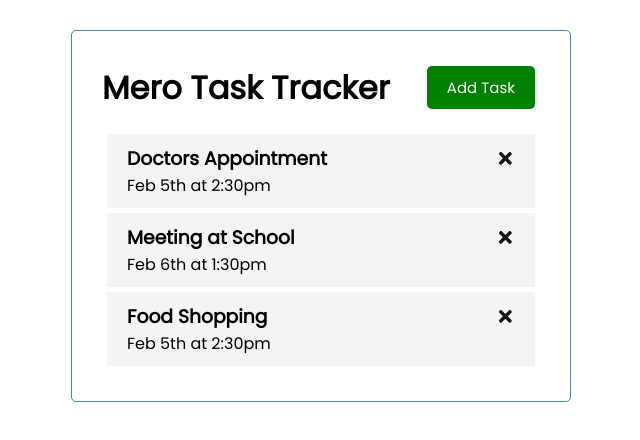
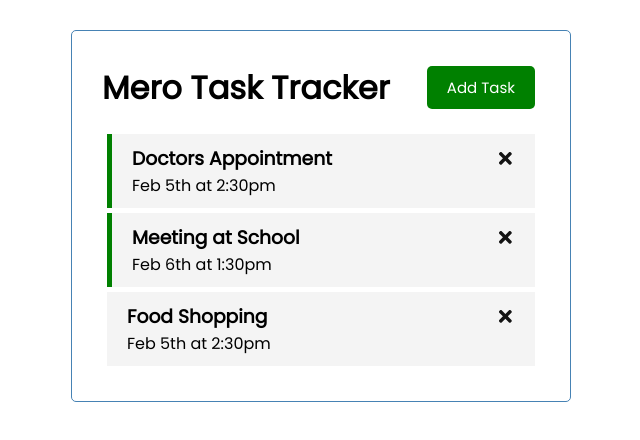
Before and after one commit to sidbelbase/merotask, a React (Create React App) app: page / in a window 1280 px wide. Shown: the top 440 px of the page, without its empty margins (319-959 px from the left). Built offline with nearby package versions, Linux system fonts and the light colour scheme.

Commit message:
feat: toggle reminder value when double clicked by passing props

```diff
--- a/src/App.js
+++ b/src/App.js
@@ -32,10 +32,17 @@
     setTasks(tasks.filter((task) => task.id !== id))
   }
 
+  // Toggle Reminder
+  const toggleReminder = (id) => {
+    setTasks(tasks.map((task) => {
+      return task.id === id ? { ...task, reminder: !task.reminder } : task
+    }))
+  }
+
   return (
     <div className="container">
       <Header title="Mero Task Tracker" />
-      <Tasks tasks={tasks} onDelete={deleteTask} />
+      <Tasks tasks={tasks} onDelete={deleteTask} onToggle={toggleReminder} />
     </div>
   );
 }
--- a/src/components/Task.js
+++ b/src/components/Task.js
@@ -1,8 +1,8 @@
 import { FaTimes } from 'react-icons/fa';
 
-const Task = ({ task, onDelete }) => {
+const Task = ({ task, onDelete, onToggle }) => {
     return (
-        <div className="task">
+        <div className={`task ? ${task.reminder ? 'reminder' : ''}`} onDoubleClick={() => onToggle(task.id)}>
             <h3>
                 {task.text}
                 <FaTimes style={{ color: '#141414', cursor: 'pointer' }} onClick={(() => onDelete(task.id))} />
--- a/src/components/Tasks.js
+++ b/src/components/Tasks.js
@@ -1,12 +1,13 @@
 import Task from './Task'
 
-const Tasks = ({ tasks, onDelete }) => {
+const Tasks = ({ tasks, onDelete, onToggle }) => {
     return (
         <>
-            {
+            {tasks.length > 0 ?
                 tasks.map((task) => (
-                    <Task key={task.id} task={task} onDelete={onDelete} />
+                    <Task key={task.id} task={task} onDelete={onDelete} onToggle={onToggle} />
                 ))
+                : 'No Tasks to Show'
             }
         </>
     )
```
